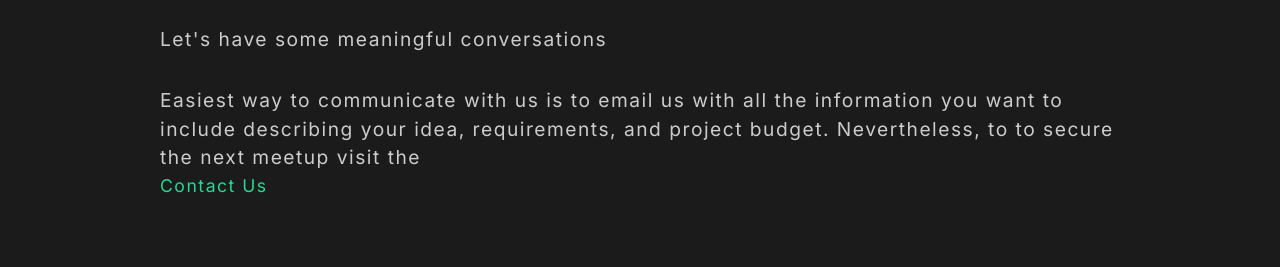
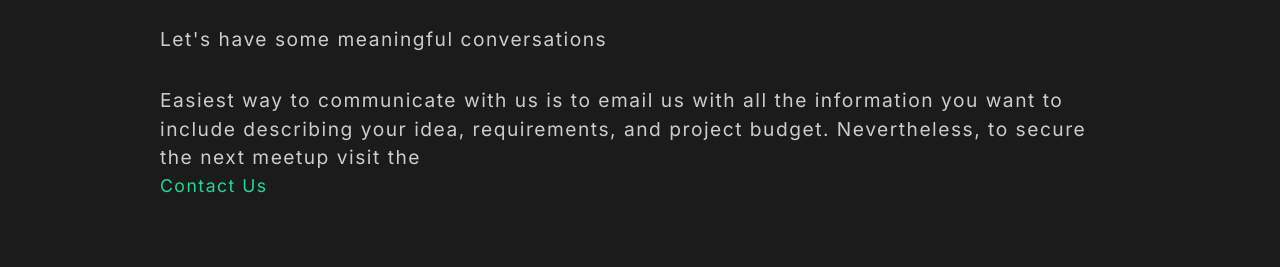
Before and after one commit to sujoyduttajad/Capture-Portfolio, a React (Create React App) app: page / in a window 1280 px wide. Both pictures are taken after a click on the element "How Do I Start?". Shown: the part 3729-3996 px from the top of the page. Built offline with nearby package versions, Linux system fonts and the light colour scheme.

Commit message:
Update FaqSection.js

```diff
--- a/src/components/FaqSection.js
+++ b/src/components/FaqSection.js
@@ -87,7 +87,7 @@ const FaqSection = () => {
             <p>
               Easiest way to communicate with us is to email us with all the
               information you want to include describing your idea,
-              requirements, and project budget. Nevertheless, to to secure the
+              requirements, and project budget. Nevertheless, to secure the
               next meetup visit the
               <NavLink
                 className="styled-link"
```
